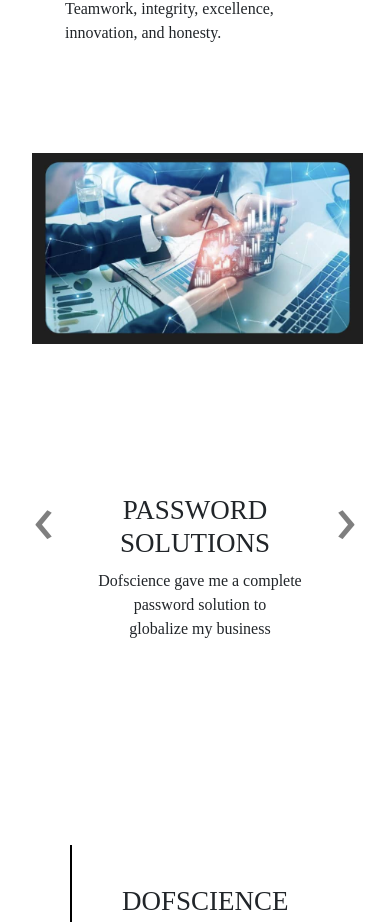
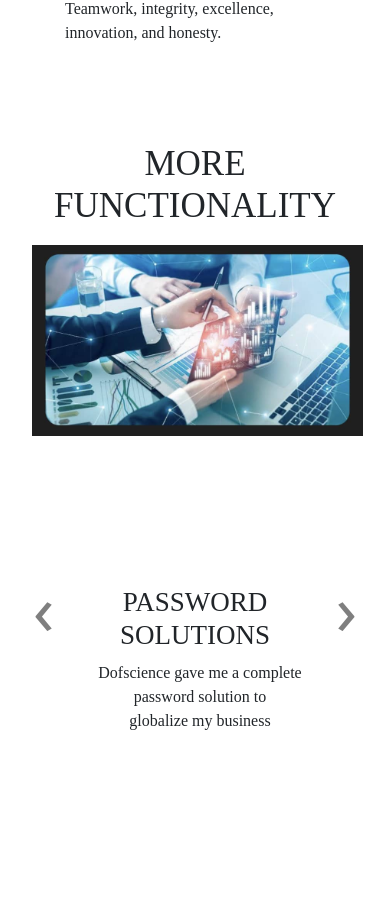
Before and after one commit to Nicole-Mbera/Dofscience, a React (Create React App) app: page / in a window 390 px wide. Shown: the part 2180-3102 px from the top of the page. Built offline with nearby package versions, Linux system fonts and the light colour scheme.

Commit message:
more functionality title

```diff
--- a/src/views/home.css
+++ b/src/views/home.css
@@ -19,6 +19,11 @@ border-left: 2px solid #000;
 .title{
       font-family: libre baskerville;
       font-size:77px;
+}
+.titre{
+      font-family: libre baskerville;
+      font-size:77px;
+      text-align: center;
 }
 .we-are p{
       font-weight: lighter;
@@ -128,7 +133,12 @@ max-height: 100%;
               .title{
                   font-family: libre baskerville;
                   font-size:35px;
-            }}
+            }
+            .titre{
+                  font-family: libre baskerville;
+                  font-size:35px;
+            }
+      }
             @media(max-width:412px){
                   .vmc{
 
@@ -157,4 +167,8 @@ max-height: 100%;
                     .title{
                         font-family: libre baskerville;
                         font-size:27px;
+                  }
+                  .titre{
+                        font-family: libre baskerville;
+                        font-size:35px;
                   }}
--- a/src/views/home.js
+++ b/src/views/home.js
@@ -58,7 +58,9 @@ Make a unique character as a professional.</p>
 <p>Teamwork, integrity, excellence, innovation, and honesty.</p>
 </div>
     </div>
-    <div className="carousel-container" id="more-functionality"><Swiper></Swiper></div>
+    <div className="carousel-container" id="more-functionality">
+      <h1 className="titre">MORE FUNCTIONALITY</h1>
+      <Swiper></Swiper></div>
 
     <div className="area">
 <div className="vertical-1"/>
```
